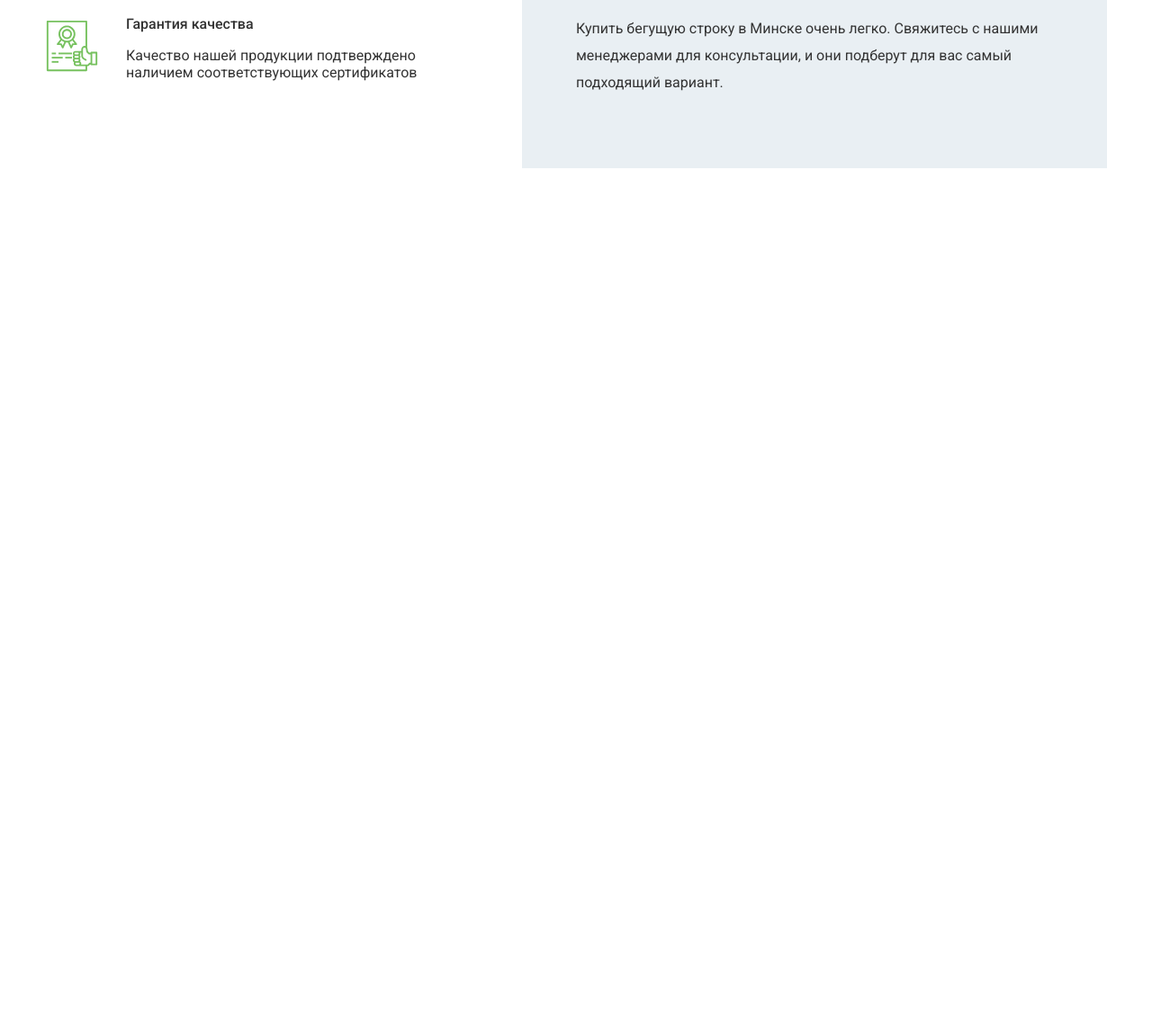
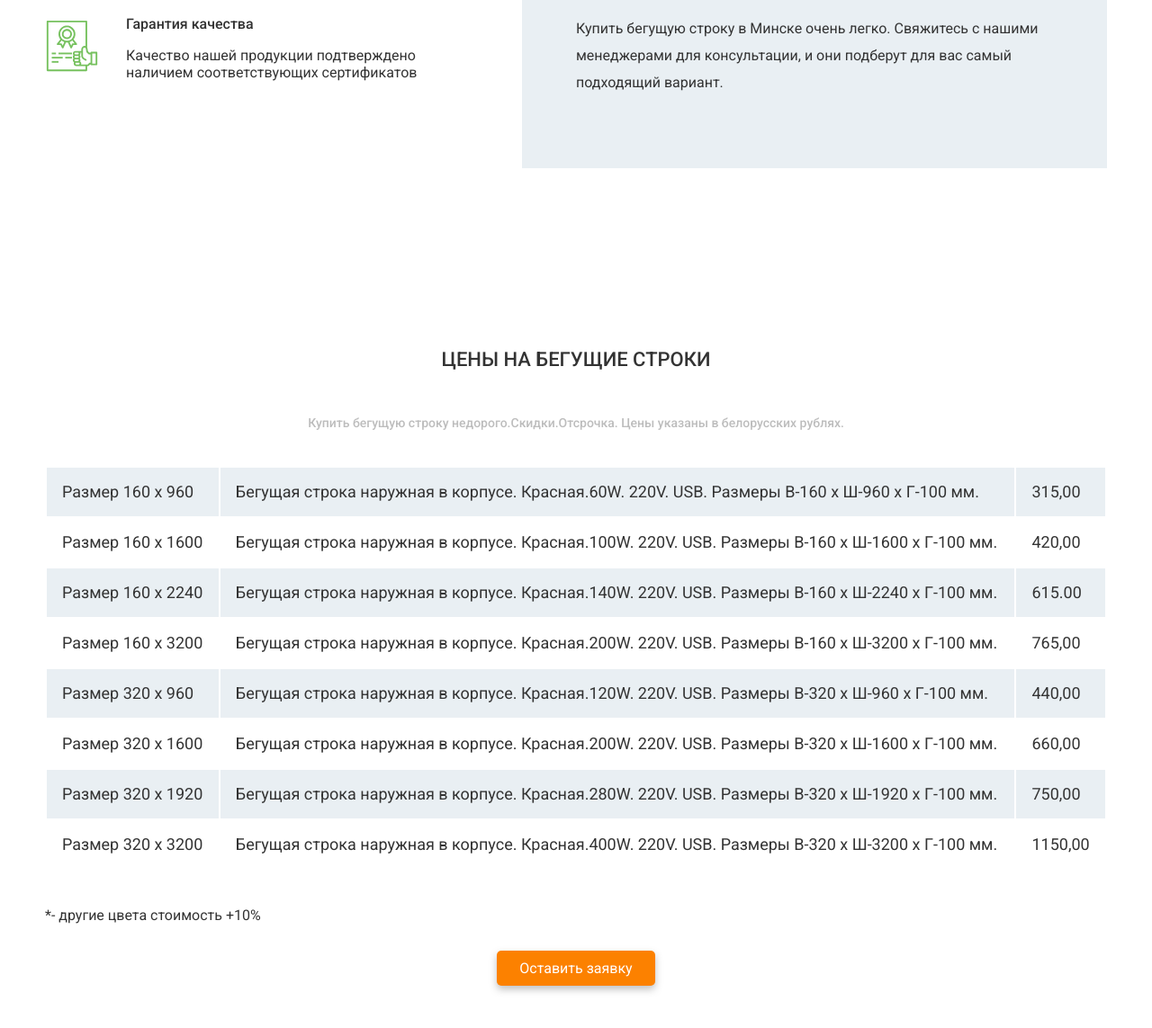
Before and after one commit to antonborod1n/ledtab, a plain HTML site: page index.html in a window 1280 px wide. Shown: the part 3206-4349 px from the top of the page at 90% size. Before the commit the page ends 3493 px from the top, so only its background shows below. Drawn offline with nearby package versions, Linux system fonts and the light colour scheme.

Commit message:
added price

```diff
--- a/css/style.css
+++ b/css/style.css
@@ -644,3 +644,56 @@ img {
     font-size: 16px;
     line-height: 30px;
 }
+
+
+/* PRICE */
+
+.price{
+    padding: 100px 0;
+}
+
+.price__subtile{
+    font-weight: 500;
+    font-size: 14px;
+    line-height: 15px;
+    color: #BDBDBD;
+    text-align: center;
+    margin-bottom: 40px;
+}
+
+.price__inner{
+    display: flex;
+    flex-direction: column;
+}
+
+.price__tab{
+   margin-bottom: 40px;
+}
+
+.tab__row{
+    font-size: 18px;
+    line-height: 20px;
+    color: #333333;
+}
+
+.tab__row-bg{
+    background-color: #e9eff3;
+}
+
+.tab__data{
+    padding: 17px;
+}
+
+.price__tab-text{
+    display: block;
+    margin-bottom: 30px;
+}
+
+.price__tab-btn{
+    color: #FFFFFF;
+    border-radius: 5px;
+    background-color: #fc8100;
+    filter: drop-shadow(0px 4px 4px rgba(0, 0, 0, 0.25));
+    margin: 0 auto;
+    padding: 10px 25px;
+}
--- a/index.html
+++ b/index.html
@@ -356,7 +356,7 @@
     <section class="download">
         <div class="container">
             <div class="dewnload__inner">
-                <a class="download__link" href="#">
+                <a class="download__link" href="#" target="_blank">
                     <img src="images/icons/arrow-download.svg" alt="Скачать программу для бегущей строки ">
                 </a>
                 <p class="download__text">Скачать программу для бегущей строки</p>
@@ -432,6 +432,59 @@
         </div>
     </section>
 
+    <section class="price">
+        <div class="container">
+            <h1 class="title">Цены на бегущие строки</h1>
+            <p class="price__subtile">Купить бегущую строку недорого.Скидки.Отсрочка. Цены указаны в белорусских рублях.</p>
+            <div class="price__inner">
+                <table class="price__tab">
+                    <tr class="tab__row tab__row-bg">
+                        <td class="tab__data">Размер 160 х 960</td>
+                        <td class="tab__data">Бегущая строка наружная в корпусе. Красная.60W. 220V. USB. Размеры В-160 х Ш-960 х Г-100 мм.</td>
+                        <td class="tab__data">315,00</td>
+                    </tr>
+                    <tr class="tab__row">
+                        <td class="tab__data">Размер 160 х 1600</td>
+                        <td class="tab__data">Бегущая строка наружная в корпусе. Красная.100W. 220V. USB. Размеры В-160 х Ш-1600 х Г-100 мм.</td>
+                        <td class="tab__data">420,00</td>
+                    </tr>
+                    <tr class="tab__row tab__row-bg">
+                        <td class="tab__data">Размер 160 х 2240</td>
+                        <td class="tab__data">Бегущая строка наружная в корпусе. Красная.140W. 220V. USB. Размеры В-160 х Ш-2240 х Г-100 мм.</td>
+                        <td class="tab__data">615.00</td>
+                    </tr>
+                    <tr class="tab__row">
+                        <td class="tab__data">Размер 160 х 3200</td>
+                        <td class="tab__data">Бегущая строка наружная в корпусе. Красная.200W. 220V. USB. Размеры В-160 х Ш-3200 х Г-100 мм.</td>
+                        <td class="tab__data">765,00</td>
+                    </tr>
+                    <tr class="tab__row tab__row-bg">
+                        <td class="tab__data">Размер 320 х 960</td>
+                        <td class="tab__data">Бегущая строка наружная в корпусе. Красная.120W. 220V. USB. Размеры В-320 х Ш-960 х Г-100 мм.</td>
+                        <td class="tab__data">440,00</td>
+                    </tr>
+                    <tr class="tab__row">
+                        <td class="tab__data">Размер 320 х 1600</td>
+                        <td class="tab__data">Бегущая строка наружная в корпусе. Красная.200W. 220V. USB. Размеры В-320 х Ш-1600 х Г-100 мм.</td>
+                        <td class="tab__data">660,00</td>
+                    </tr>
+                    <tr class="tab__row tab__row-bg">
+                        <td class="tab__data">Размер 320 х 1920</td>
+                        <td class="tab__data">Бегущая строка наружная в корпусе. Красная.280W. 220V. USB. Размеры В-320 х Ш-1920 х Г-100 мм.</td>
+                        <td class="tab__data">750,00</td>
+                    </tr>
+                    <tr class="tab__row">
+                        <td class="tab__data">Размер 320 х 3200</td>
+                        <td class="tab__data">Бегущая строка наружная в корпусе. Красная.400W. 220V. USB. Размеры В-320 х Ш-3200 х Г-100 мм.</td>
+                        <td class="tab__data">1150,00</td>
+                    </tr>
+                </table>
+                <span class="price__tab-text">*- другие цвета стоимость +10%</span>
+                <a class="price__tab-btn" href="#">Оставить заявку</a>
+            </div>
+        </div>
+    </section>
+
 
     <script src="https://ajax.googleapis.com/ajax/libs/jquery/3.5.1/jquery.min.js"></script>
     <script src="js/slick.min.js"></script>
```
